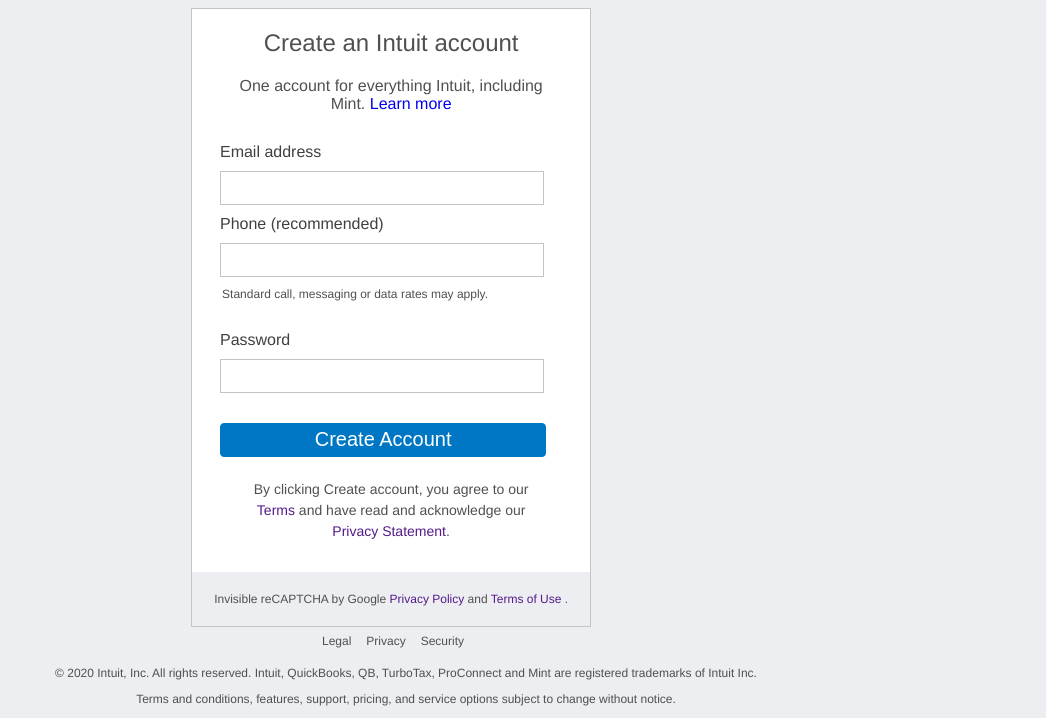
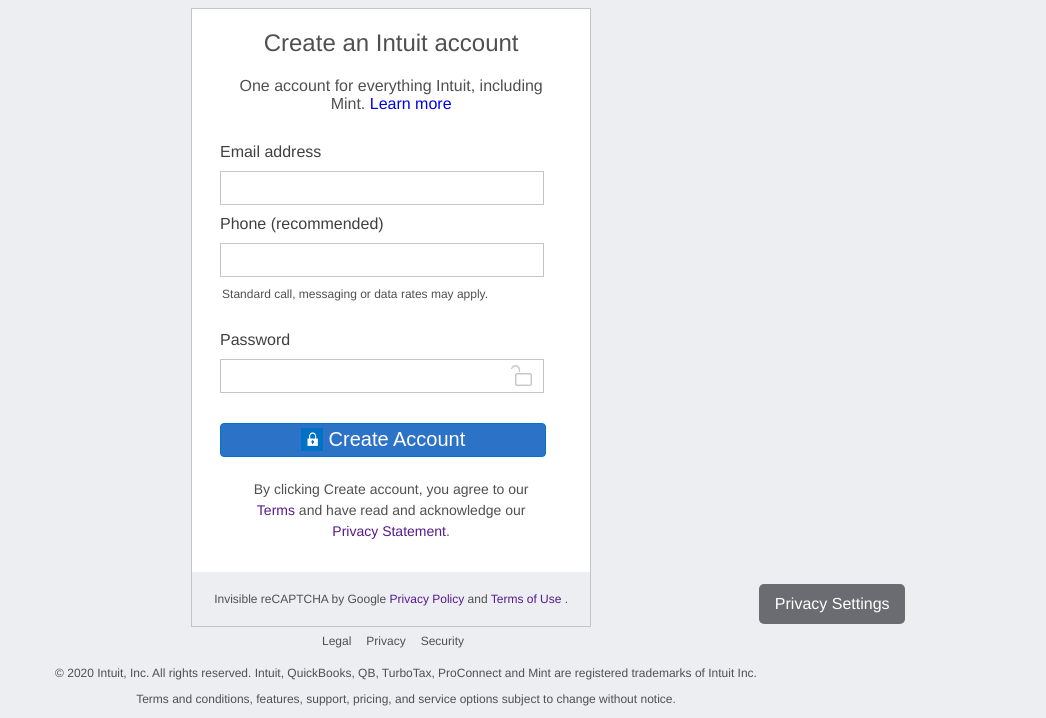
Before and after one commit to happiguru/mint-signup-page, a plain HTML site: page index.html in a window 1280 px wide. Shown: the part 176-894 px from the top of the page, without its empty margins (234-1280 px from the left). Drawn offline with Linux system fonts and the light colour scheme.

Commit message:
add lock sign in password input tag, and lock image in Creat account, add the fixed Privacy Setting on home screen

```diff
--- a/css/main.css
+++ b/css/main.css
@@ -1,6 +1,19 @@
 body{
     background-color: #eceef1;
+    position: relative;
     font-family: "AvenirNext", Avenir, "Helvetica Neue", Helvetica, Arial, sans-serif;
+}
+.fixed a{
+    width: 146px;
+    border-radius: 5px;
+    height: 40px;
+    background-color: #6B6C72;
+    color: white;
+    position: fixed;
+    right: 11%;
+    bottom: 0px;
+    text-align: center;
+    line-height: 2.5;
 }
 nav{
     display: flex;
@@ -57,9 +70,12 @@ form {
     margin-bottom: 22px;
     font-size: 14px;
     color: #505050;
+    position: relative;
+}
+form img{
+    margin-bottom: -5px;
 }
 .signup-form input {
-
     display: block;
     height: 30px;
     width: 80%;
@@ -74,7 +90,7 @@ section p {
 .btn {
     border: 1px solid #0077C5;
     border-radius: 4px;
-    background-color: #0077C5;
+    background-color: #2c72c6;
     color: white;
     font-size: 20px;
     width: 82%;
@@ -151,3 +167,8 @@ footer p{
 .signin_button img {
     margin-bottom: -7px;
 }
+.input_lock{
+    position: absolute;
+    bottom: 74px;
+    right: 50px;
+}
--- a/index.html
+++ b/index.html
@@ -36,7 +36,8 @@
                     <p class="phone-hint">Standard call, messaging or data rates may apply.</p>
                     <label class="form-input">Password</label>
                     <input type="password" name="password" required >
-                    <button class="btn btn-default" type="submit">Create Account</button>
+                    <img class="input_lock" src="img/input_lock.png">
+                    <button class="btn btn-default" type="submit"><img src="img/lock.png"> Create Account</button>
                 </form>
                 <p class="terms-para">
                     By clicking Create account, you agree to our
@@ -49,6 +50,9 @@
         </section>
 
 
+        <div class="fixed">
+            <a href="#">Privacy Settings</a>
+        </div>
         <footer>
             <ul>
                 <li>
```
Also changed, not shown: img/input_lock.png (added).
